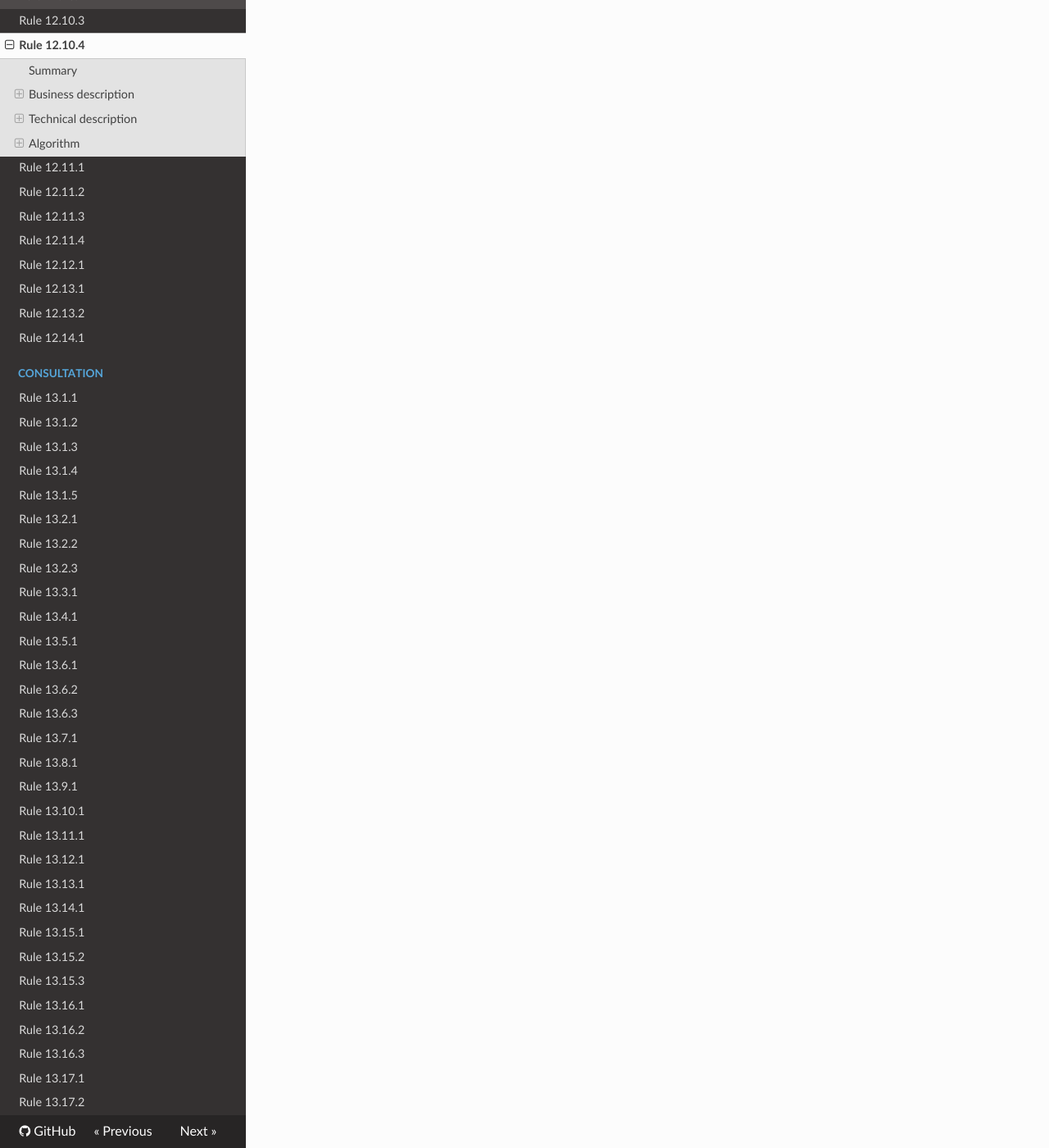
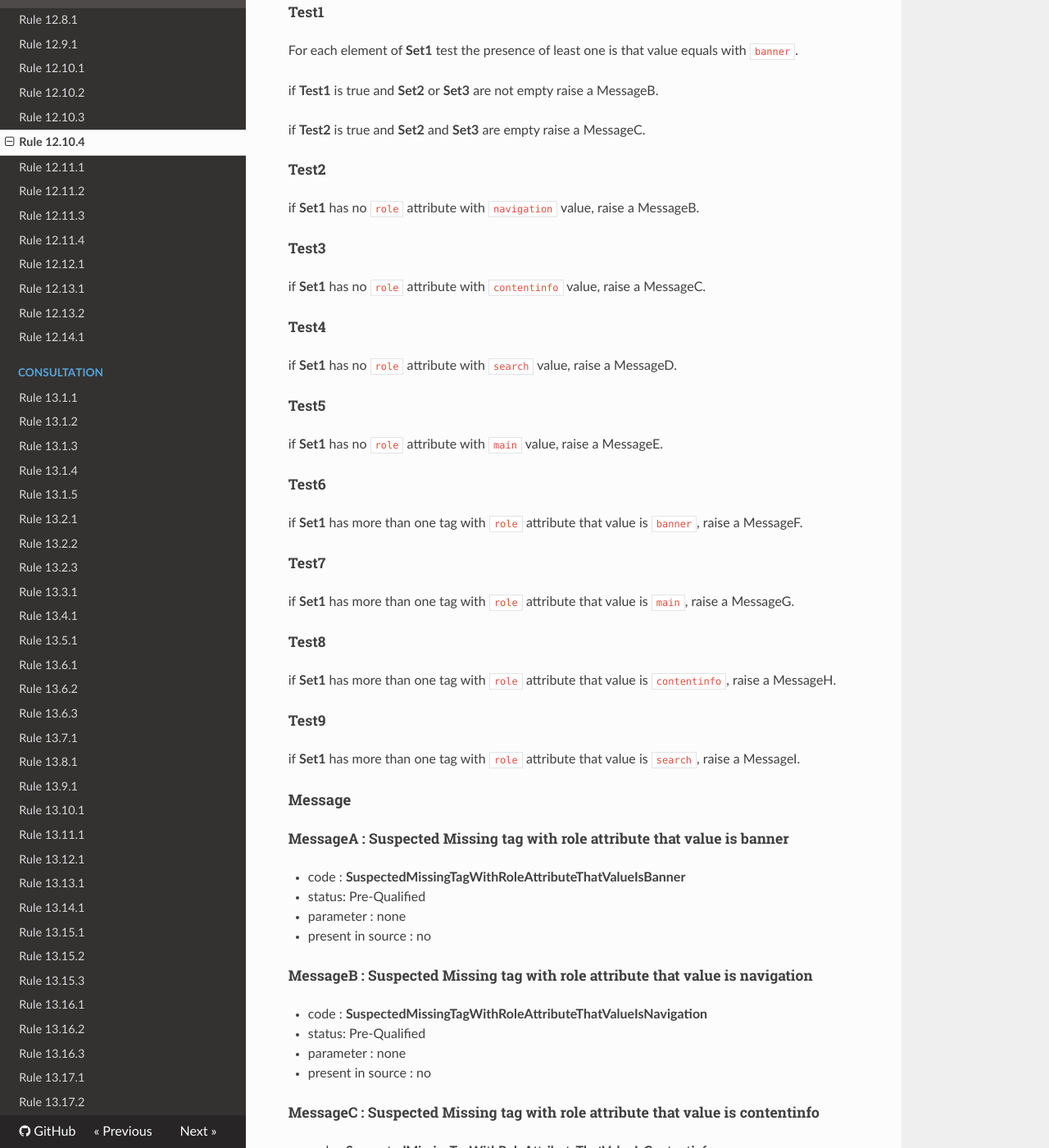
Before and after one commit to Tanaguru/RGAA3-2016, an MkDocs documentation site: the page built from docs/Rule-12-10-4.md, in a window 1280 px wide and 1400 px high, scrolled down 2423 px. Shown: the whole window at 82% size. Built offline with MkDocs 1.6.1, drawn with Linux system fonts in a browser that asks for light colours; nearby versions of some CDN libraries; old or Windows-style settings are respelled for this version of MkDocs; some of the changed text lies outside the part shown.

Commit message:
Update Rule-12-10-4.md

```diff
--- a/docs/Rule-12-10-4.md
+++ b/docs/Rule-12-10-4.md
@@ -1,8 +1,6 @@
-# Rule 12.10.4
-
 ## Summary
 
-No-check rule
+This test consists in checking whether the `banner`, `search`, `nav`, `main` and `contentinfo` tag are present.
 
 ## Business description
 
@@ -39,16 +37,167 @@ Dans chaque page Web, la structure du document v&eacute;rifie-t-elle ces conditi
 
 ### Decision level
 
-**Semi-Decidable**
+**Decidable**
 
 ## Algorithm
 
 ### Selection
 
+#### Set1
+
+All the tags with `role` attribute
+
+#### Set2
+
+All the tags with an attribute `id` that value is `header`, `top` or `banner`
+
+#### Set3
+
+All the `header` tags
+
+#### Set4
+
+All the tags with an attribute `id` that value is `nav`, `navigation`, `nav-menu`, `nav_menu`, `primary-nav`, `secondary-nav`, `primary_nav`, `secondary_nav`, `menu-principal`, `menu-secondaire`, `menu_principal`, `menu_secondaire` or `menu`
+
+#### Set5
+
+All the `<nav>` tags
+
+#### Set6
+
+All the tags with an attribute `id` that value is `search`, `research`, `main-search`, `recherche` or `rechercher`
+
+#### Set7
+
+All the tags with an attribute `id` that value is `main`, `main-content`, `content`, `contenu-principal` or `primary-content`
+
+#### Set8
+
+All the `<main>` tags
+
+#### Set9
+
+All the tags with an attribute `id` that value is `footer`, `footer-content`, `content-info` or `pied-de-page`
+
+#### Set10
+
+All the `<footer>` tags
+
 ### Process
+
+#### Test
+
+##### Test1
+
+For each element of **Set1** test the presence of least one is that value equals with `banner`.
+
+if **Test1** is true and **Set2** or **Set3** are not empty raise a MessageB.
+
+if **Test2** is true and **Set2** and **Set3** are empty raise a MessageC.
+
+##### Test2
+
+if **Set1** has no `role` attribute with `navigation` value, raise a MessageB.
+
+##### Test3
+
+if **Set1** has no `role` attribute with `contentinfo` value, raise a MessageC.
+
+##### Test4
+
+if **Set1** has no `role` attribute with `search` value, raise a MessageD.
+
+##### Test5
+
+if **Set1** has no `role` attribute with `main` value, raise a MessageE.
+
+##### Test6
+
+if **Set1** has more than one tag with `role` attribute that value is `banner`, raise a MessageF.
+
+##### Test7
+
+if **Set1** has more than one tag with `role` attribute that value is `main`, raise a MessageG.
+
+##### Test8
+
+if **Set1** has more than one tag with `role` attribute that value is `contentinfo`, raise a MessageH.
+
+##### Test9
+
+if **Set1** has more than one tag with `role` attribute that value is `search`, raise a MessageI.
+
+#### Message
+
+##### MessageA : Suspected Missing tag with role attribute that value is banner
+
+-    code : **SuspectedMissingTagWithRoleAttributeThatValueIsBanner**
+-    status: Pre-Qualified
+-    parameter : none
+-    present in source : no
+
+##### MessageB : Suspected Missing tag with role attribute that value is navigation
+
+-    code : **SuspectedMissingTagWithRoleAttributeThatValueIsNavigation**
+-    status: Pre-Qualified
+-    parameter : none
+-    present in source : no
+
+##### MessageC : Suspected Missing tag with role attribute that value is contentinfo
+
+-    code : **SuspectedMissingTagWithRoleAttributeThatValueIsContentinfo**
+-    status: Pre-Qualified
+-    parameter : none
+-    present in source : no
+
+##### MessageD : Suspected Missing tag with role attribute that value is search
+
+-    code : **SuspectedMissingTagWithRoleAttributeThatValueIsSearch**
+-    status: Pre-Qualified
+-    parameter : none
+-    present in source : no
+
+##### MessageE : Missing tag with role attribute that value is main
+
+-    code : **MissingTagWithRoleAttributeThatValueIsMain**
+-    status: Failed
+-    parameter : none
+-    present in source : no
+
+##### MessageF : Multiple tag with role attribute that value is banner
+
+-    code : **MultipleTagWithRoleAttributeThatValueIsBanner**
+-    status: Failed
+-    parameter : none
+-    present in source : no
+
+##### MessageG : Multiple tag with role attribute that value is main
+
+-    code : **MultipleTagWithRoleAttributeThatValueIsMain**
+-    status: Failed
+-    parameter : none
+-    present in source : no
+
+##### MessageH : Multiple tag with role attribute that value is contentinfo
+
+-    code : **MultipleTagWithRoleAttributeThatValueIsContentinfo**
+-    status: Failed
+-    parameter : none
+-    present in source : no
+
+##### MessageI : Multiple tag with role attribute that value is search
+
+-    code : **MultipleTagWithRoleAttributeThatValueIsSearch**
+-    status: Failed
+-    parameter : none
+-    present in source : no
 
 ### Analysis
 
-#### No Tested
+#### Failed
 
-In all cases
+At least one of tests **Test5**, **Test6**, **Test7**, **Test8** or **Test9** is true
+
+#### Pre-Qualified
+
+At least one of tests **Test1**, **Test2**, **Test3**, **Test4**, **Test5**, **Test6**, **Test7**, **Test8** or **Test9** is false
```
